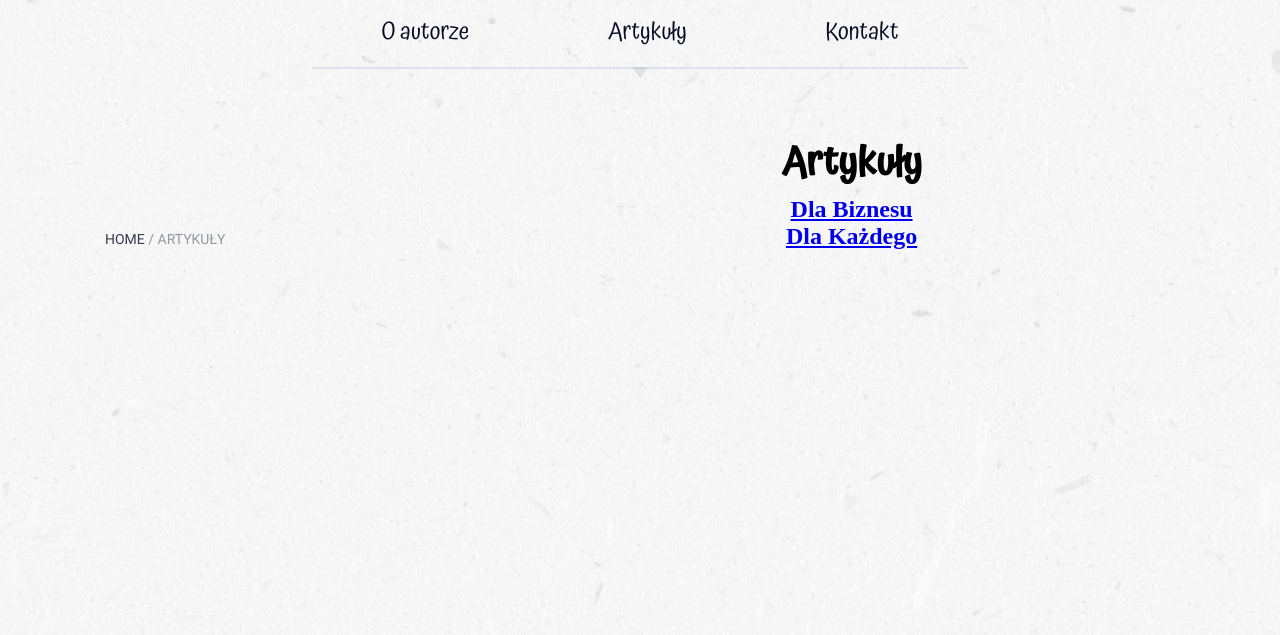
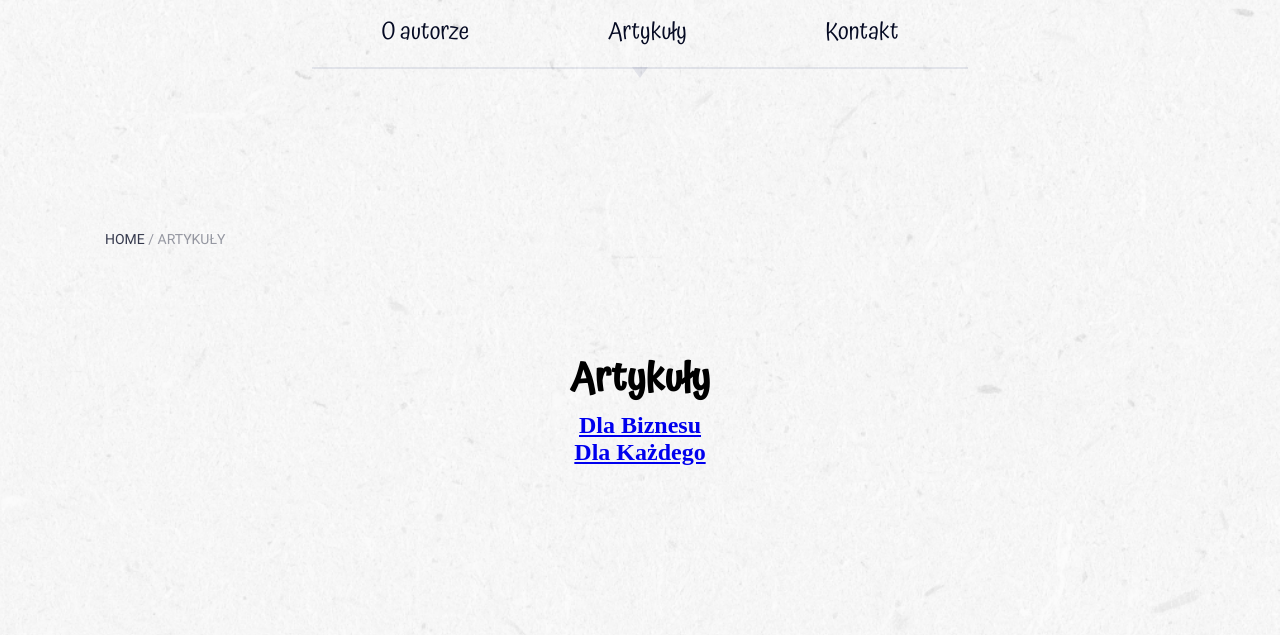
Before and after one commit to Neology92/wielopokoleniowi-website, a Gatsby site: page /artykuly in a window 1280 px wide. Shown: the part 165-800 px from the top of the page. Built offline with nearby package versions, Linux system fonts and the light colour scheme; Gatsby itself is replaced by a stand-in of ours.

Commit message:
Make mainLayout more universal

```diff
--- a/src/layouts/mainLayout.js
+++ b/src/layouts/mainLayout.js
@@ -10,7 +10,7 @@ import { theme } from 'assets/styles/theme';
 import { Header, Footer, Menu } from 'components';
 import Background from './Background';
 
-const MainLayout = ({ children, isMainPage }) => (
+const MainLayout = ({ children, isMainPage, isPost }) => (
   <>
     <GlobalStyle />
     <ThemeProvider theme={theme}>
@@ -18,7 +18,9 @@ const MainLayout = ({ children, isMainPage }) => (
         <Header />
         <Background>
           <Menu />
-          <StyledMain isMainPage={isMainPage}>{children}</StyledMain>
+          <StyledMain isMainPage={isMainPage} isPost={isPost}>
+            {children}
+          </StyledMain>
         </Background>
         <Footer />
       </>
@@ -27,7 +29,7 @@ const MainLayout = ({ children, isMainPage }) => (
 );
 
 const StyledMain = styled.main`
-  ${({ isMainPage }) =>
+  ${({ isMainPage, isPost }) =>
     isMainPage
       ? `width: 100%;`
       : `
@@ -50,12 +52,11 @@ const StyledMain = styled.main`
   ${theme.media.above.l} {
     margin: 60px auto 10vw;
     width: 89%;
-    flex-direction: row;
     align-items: stretch;
+    ${isPost ? `flex-direction: row;` : ``}
   }
 
   ${theme.media.above.xl} {
-    flex-direction: row;
     width: 1070px;
 
     align-items: stretch;
@@ -65,10 +66,12 @@ const StyledMain = styled.main`
 MainLayout.propTypes = {
   children: PropTypes.node.isRequired,
   isMainPage: PropTypes.bool,
+  isPost: PropTypes.bool,
 };
 
 MainLayout.defaultProps = {
   isMainPage: false,
+  isPost: false,
 };
 
 export default MainLayout;
--- a/src/layouts/postLayout.js
+++ b/src/layouts/postLayout.js
@@ -21,7 +21,7 @@ const PostLayout = ({ pageContext: { data, recommendedPostsEdges } }) => {
   });
 
   return (
-    <MainLayout>
+    <MainLayout isPost>
       <SEO title={data.title} />
       <MainWrapper>
         <HeadingSection
--- a/src/pages/artykuly.js
+++ b/src/pages/artykuly.js
@@ -26,7 +26,7 @@ const StyledContainer = styled.div`
 
 const BreadcrumbsWrapper = styled.div`
   margin: 100px auto;
-  width: 700px;
+  width: 100%;
 `;
 
 const Artykuly = () => (
```
